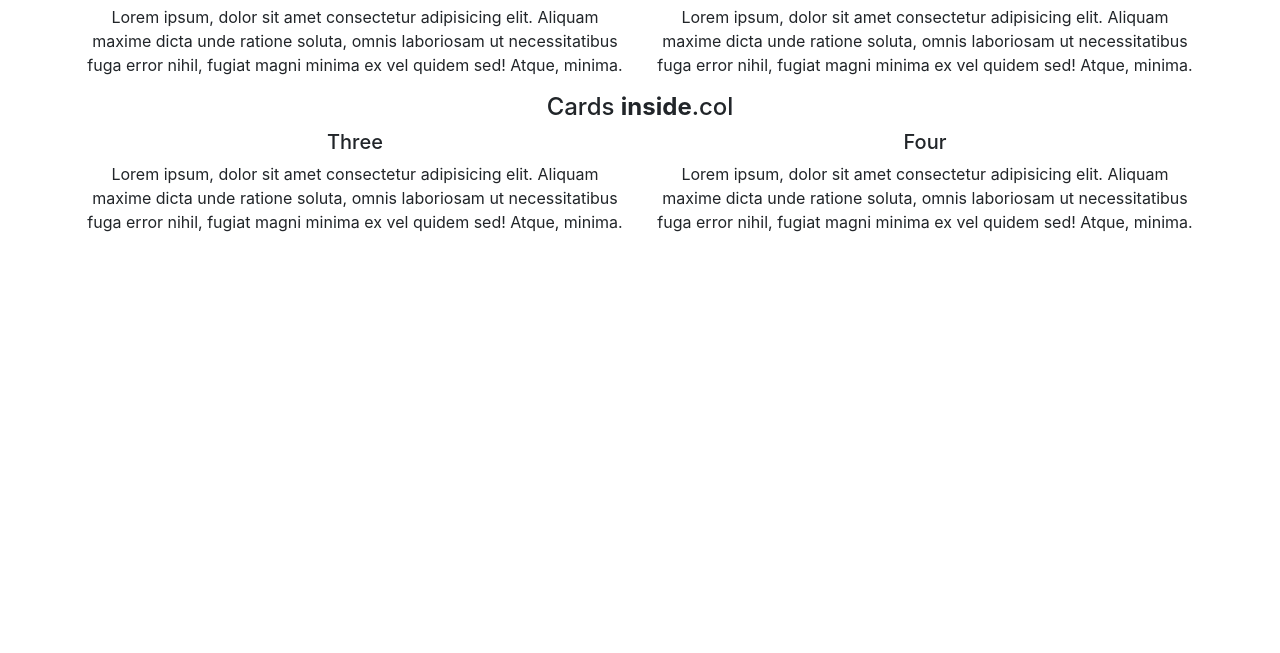
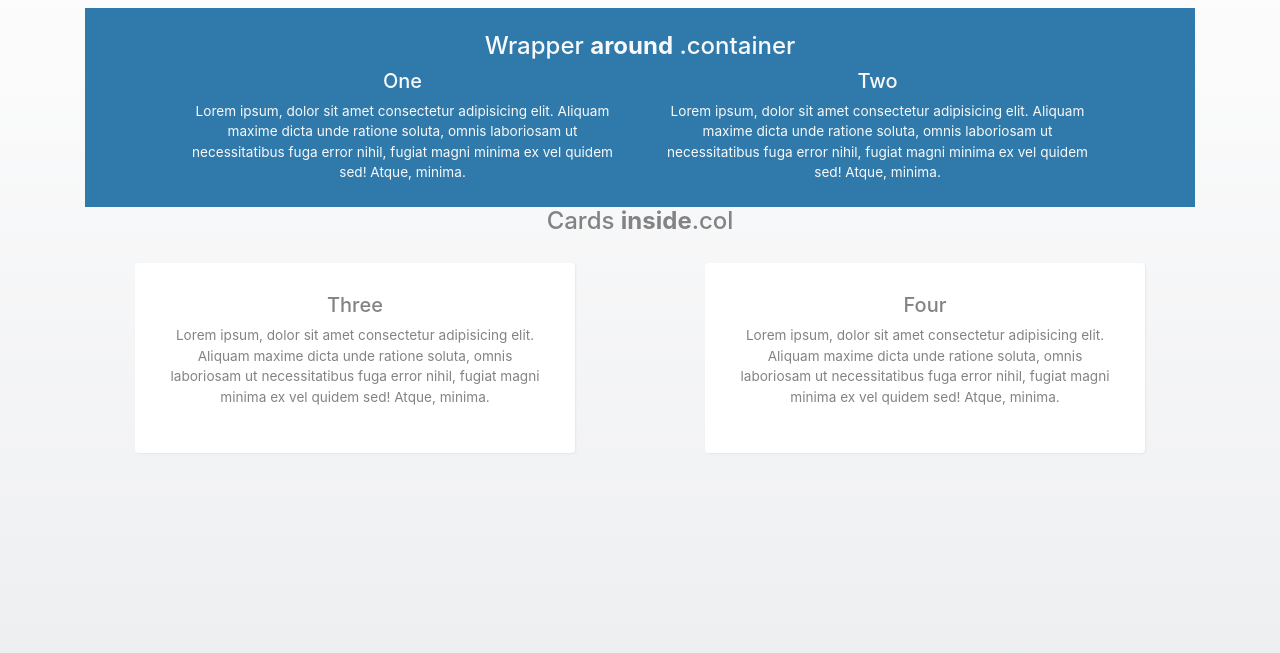
Before and after one commit to lukekingA/two-grid-tricks, a plain HTML site: page index.html in a window 1280 px wide. Shown: the part 147-800 px from the top of the page. Drawn offline with nearby package versions, Linux system fonts and the light colour scheme.

Commit message:
Completed. last comit.

```diff
--- a/index.html
+++ b/index.html
@@ -14,48 +14,58 @@
 <body>
   <div class="container">
     <div class="row">
-      <div class="col text-center">
+      <div class="col text-center brown-text pt-5 pb-4">
         <h2 class="">Two grid tricks</h2>
         <h4>Wrapper <span class="font-weight-bold">around</span> .container or cards <span class="font-weight-bold">inside</span>
           .col</h4>
       </div>
     </div>
-    <div class="row text-center">
+    <!--row 1-->
+    <div class="wrapper text-light">
+      <div class="row text-center pb-2">
         <div class="col-12">
-        <h4 class="">Wrapper <span class="font-weight-bold">around</span> .container</h4>
+          <h4 class="pt-4">Wrapper <span class="font-weight-bold">around</span> .container</h4>
         </div>
-      <div class="col-6">
+        <div class="col-5 offset-1">
           <h5>One</h5>
           <p>Lorem ipsum, dolor sit amet consectetur adipisicing elit. Aliquam maxime dicta unde ratione soluta, omnis
             laboriosam ut necessitatibus fuga error nihil, fugiat magni minima ex vel quidem sed! Atque, minima.</p>
         </div>
-      <div class="col-6">
+        <div class="col-5">
           <h5>Two</h5>
           <p>Lorem ipsum, dolor sit amet consectetur adipisicing elit. Aliquam maxime dicta unde ratione soluta, omnis
             laboriosam
             ut necessitatibus fuga error nihil, fugiat magni minima ex vel quidem sed! Atque, minima.</p>
         </div>
       </div>
-    <!--row-->
-    <div class="row text-center">
+      <!--row 2-->
+    </div>
+    <!--wrapper-->
+
+    <div class="row text-center brown-text">
       <div class="col-12">
         <h4>Cards <span class="font-weight-bold">inside</span>.col</h4>
       </div>
       <div class="col-6">
+        <div class="white-card">
           <h5>Three</h5>
           <p>Lorem ipsum, dolor sit amet consectetur adipisicing elit. Aliquam maxime dicta unde ratione soluta, omnis
             laboriosam
             ut necessitatibus fuga error nihil, fugiat magni minima ex vel quidem sed! Atque, minima.</p>
         </div>
+      </div>
       <div class="col-6">
+        <div class="white-card">
           <h5>Four</h5>
           <p>Lorem ipsum, dolor sit amet consectetur adipisicing elit. Aliquam maxime dicta unde ratione soluta, omnis
             laboriosam
             ut necessitatibus fuga error nihil, fugiat magni minima ex vel quidem sed! Atque, minima.</p>
         </div>
       </div>
-    <!--row-->
     </div>
+    <!--row 3-->
+  </div>
+  <!--container-->
 </body>
 
 </html>
--- a/style.css
+++ b/style.css
@@ -0,0 +1,30 @@
+body,
+html {
+  background: linear-gradient(#fff,
+    #eeeff1);
+  height: 100vh;
+}
+
+p {
+  font-size: .85rem;
+}
+
+.wrapper {
+  background: #307aab;
+}
+
+.white-card {
+  background: white;
+  padding: 30px;
+  box-shadow: 1px 1px 2px #e7e7e7;
+  border-radius: 4px;
+  margin: 20px 50px;
+}
+
+.light-text {
+  color: #f2fdfe;
+}
+
+.brown-text {
+  color: #838385;
+}
```
Lines whose indentation alone changed are shown as unchanged.
